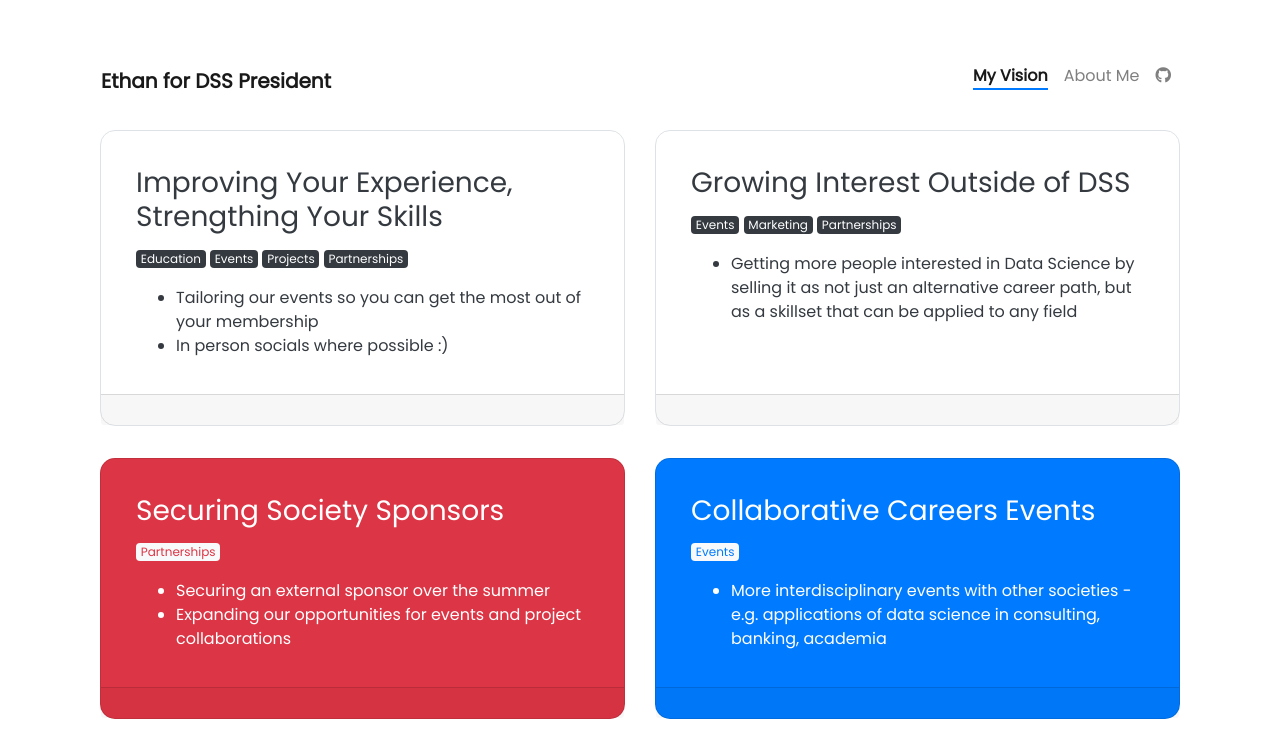
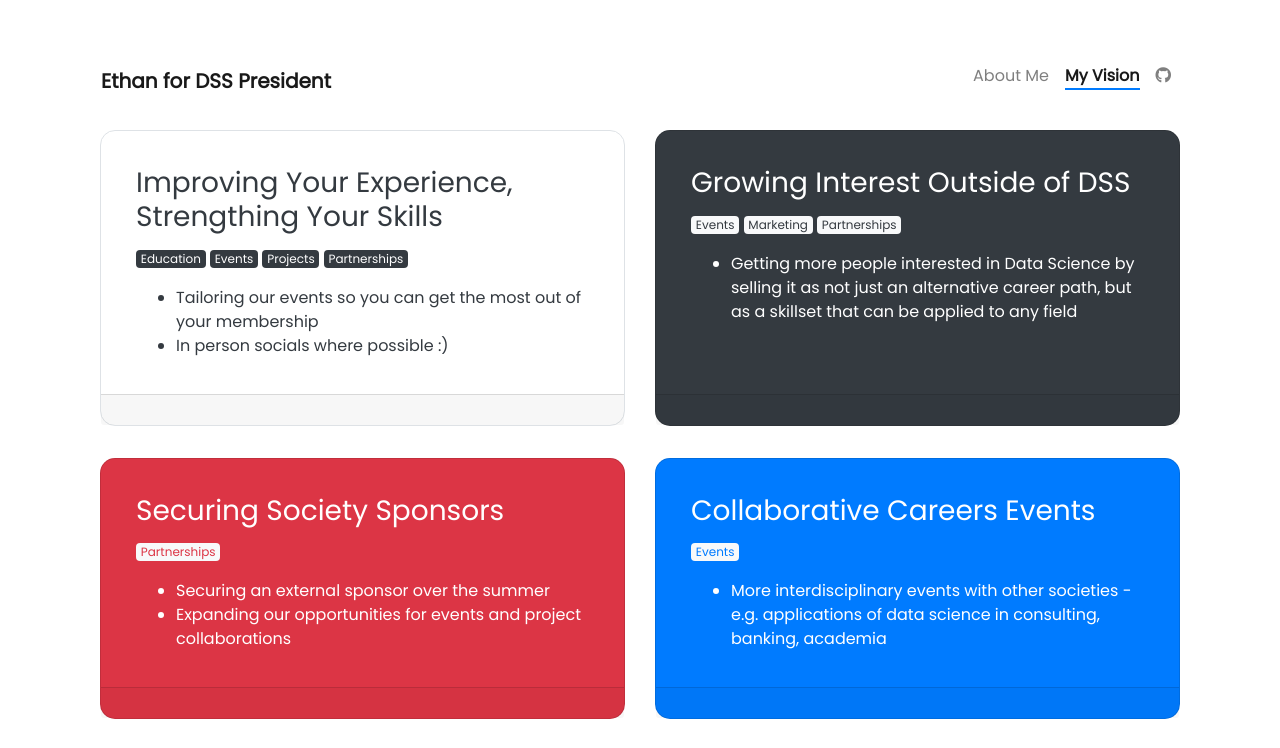
Before and after one commit to ethan-cheong/DSSManifesto, a plain HTML site: page my_vision/index.html in a window 1280 px wide. Shown: the top 748 px of the page. Drawn offline with nearby package versions, Linux system fonts and the light colour scheme.

Commit message:
Glenda edits

```diff
--- a/my_vision/index.html
+++ b/my_vision/index.html
@@ -56,9 +56,11 @@
   </button>
 
   <div class="collapse navbar-collapse" id="navbarNavAltMarkup">
-    <div class="navbar-nav ml-auto"><a class="nav-item nav-link active" href="/my_vision/">My Vision</a>
+    <div class="navbar-nav ml-auto">
 
       <a class="nav-item nav-link " href="/about/">About Me</a>
+
+      <a class="nav-item nav-link active" href="/my_vision/">My Vision</a>
 
       <a class="nav-item nav-link " href="https://github.com/ethan-cheong/"><i class="fab fa-1x fa-github"></i></a>
 
@@ -98,16 +100,16 @@
 </div>
 
 <div class="col-lg-6 my-3 wow animated fadeIn" data-wow-delay=".15s">
-<a class="post card border border-">
-<div class="card-body text-dark">
+<a class="post card bg-dark">
+<div class="card-body text-white">
   <h3 class="card-title">Growing Interest Outside of DSS</h3>
   <p class="card-text">
 
-    <span class="badge badge-dark">Events</span>
+    <span class="badge badge-light text-dark">Events</span>
 
-    <span class="badge badge-dark">Marketing</span>
+    <span class="badge badge-light text-dark">Marketing</span>
 
-    <span class="badge badge-dark">Partnerships</span>
+    <span class="badge badge-light text-dark">Partnerships</span>
 
   </p>
   <p class="card-text">
```
Also changed, not shown: about/index.html (+3 -2 lines), index.html (+2 -2 lines).
